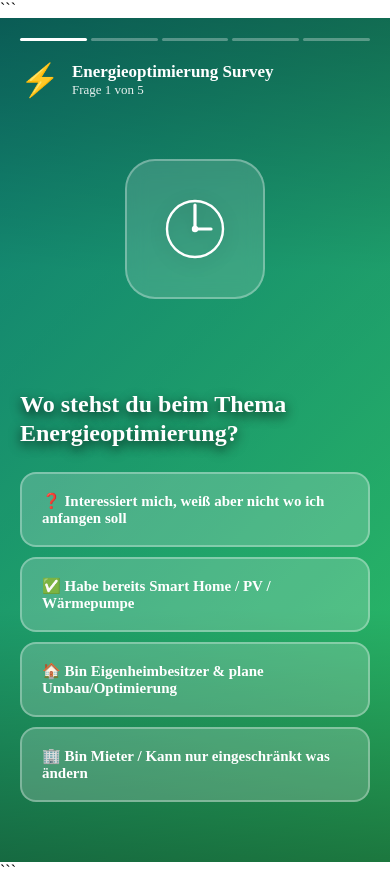
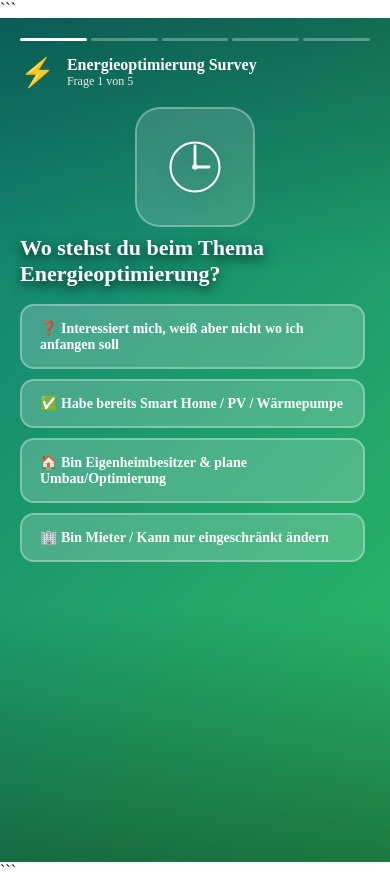
Before and after one commit to Smart-Home-Smart-Solutions/Smart_Home_Umfage, a plain HTML site: page index.html in a window 390 px wide. Both pictures are taken after a click on the element "Los geht's!". Drawn offline with Linux system fonts and the light colour scheme.

Commit message:
Artefakt 3

````diff
--- a/index.html
+++ b/index.html
@@ -102,7 +102,7 @@
     .progress-bars {
         display: flex;
         gap: 4px;
-        margin-bottom: 20px;
+        margin-bottom: 15px;
     }
 
     .progress-bar {
@@ -120,20 +120,20 @@
         display: flex;
         align-items: center;
         gap: 12px;
-        margin-bottom: 20px;
+        margin-bottom: 15px;
     }
 
     .story-logo {
-        font-size: 32px;
+        font-size: 28px;
     }
 
     .story-info h1 {
-        font-size: 17px;
+        font-size: 16px;
         font-weight: 700;
     }
 
     .story-info p {
-        font-size: 13px;
+        font-size: 12px;
         opacity: 0.9;
     }
 
@@ -141,60 +141,74 @@
         display: flex;
         justify-content: center;
         align-items: center;
-        margin: 20px 0;
-        min-height: 180px;
+        margin: 10px 0;
+        min-height: 140px;
     }
 
     .minimal-graphic {
-        width: 160px;
-        height: 160px;
+        width: 130px;
+        height: 130px;
         display: flex;
         align-items: center;
         justify-content: center;
         background: rgba(255,255,255,0.15);
-        border-radius: 30px;
+        border-radius: 25px;
         backdrop-filter: blur(10px);
         border: 2px solid rgba(255,255,255,0.3);
     }
 
     .minimal-graphic svg {
-        width: 100px;
-        height: 100px;
+        width: 80px;
+        height: 80px;
         filter: drop-shadow(0 4px 8px rgba(0,0,0,0.2));
     }
 
     .question-area {
-        margin-top: auto;
-        margin-bottom: 20px;
+        flex: 1;
+        display: flex;
+        flex-direction: column;
+        min-height: 0;
+        padding-bottom: 10px;
     }
 
     .question-text {
-        font-size: 28px;
+        font-size: 24px;
         font-weight: 800;
         line-height: 1.2;
         text-shadow: 0 4px 12px rgba(0,0,0,0.8);
-        margin-bottom: 24px;
+        margin-bottom: 16px;
+        flex-shrink: 0;
+    }
+
+    .options-wrapper {
+        flex: 1;
+        overflow-y: auto;
+        overflow-x: hidden;
+        -webkit-overflow-scrolling: touch;
+        min-height: 0;
+        margin-bottom: 10px;
     }
 
     .story-options {
         display: flex;
         flex-direction: column;
         gap: 10px;
-        margin-bottom: 20px;
+        padding-right: 5px;
     }
 
     .next-button {
         background: rgba(255,255,255,0.9);
         border: 2px solid white;
         border-radius: 50px;
-        padding: 18px 40px;
-        margin-top: 20px;
+        padding: 16px 35px;
         cursor: pointer;
-        font-size: 18px;
+        font-size: 17px;
         font-weight: 700;
         color: #667eea;
         text-align: center;
         display: none;
+        flex-shrink: 0;
+        margin-top: auto;
     }
 
     .next-button.active {
@@ -204,13 +218,14 @@
     .option {
         background: rgba(255,255,255,0.2);
         border: 2px solid rgba(255,255,255,0.3);
-        border-radius: 16px;
-        padding: 20px 24px;
+        border-radius: 14px;
+        padding: 16px 20px;
         cursor: pointer;
-        font-size: 17px;
+        font-size: 15px;
         font-weight: 600;
         color: white;
         transition: all 0.2s ease;
+        flex-shrink: 0;
     }
 
     .option.selected {
@@ -338,11 +353,21 @@
     @media (max-width: 480px) {
         .intro-title { font-size: 36px; }
         .intro-subtitle { font-size: 17px; }
-        .question-text { font-size: 24px; }
-        .option { font-size: 15px; padding: 18px 20px; }
+        .question-text { font-size: 22px; }
+        .option { font-size: 14px; padding: 14px 18px; }
         .result-title { font-size: 32px; }
-        .minimal-graphic { width: 140px; height: 140px; }
-        .minimal-graphic svg { width: 80px; height: 80px; }
+        .minimal-graphic { width: 120px; height: 120px; }
+        .minimal-graphic svg { width: 70px; height: 70px; }
+        .story-header { margin-bottom: 10px; }
+        .visual-container { min-height: 120px; margin: 8px 0; }
+    }
+
+    @media (max-height: 700px) {
+        .visual-container { min-height: 100px; margin: 5px 0; }
+        .minimal-graphic { width: 100px; height: 100px; }
+        .minimal-graphic svg { width: 60px; height: 60px; }
+        .question-text { font-size: 20px; margin-bottom: 12px; }
+        .option { padding: 12px 16px; }
     }
 </style>
 ```
@@ -395,11 +420,13 @@
             </div>
             <div class="question-area">
                 <div class="question-text">Wo stehst du beim Thema Energieoptimierung?</div>
+                <div class="options-wrapper">
                     <div class="story-options">
                         <div class="option" data-value="interessiert">❓ Interessiert mich, weiß aber nicht wo ich anfangen soll</div>
                         <div class="option" data-value="habe">✅ Habe bereits Smart Home / PV / Wärmepumpe</div>
                         <div class="option" data-value="eigenheim">🏠 Bin Eigenheimbesitzer & plane Umbau/Optimierung</div>
-                    <div class="option" data-value="mieter">🏢 Bin Mieter / Kann nur eingeschränkt was ändern</div>
+                        <div class="option" data-value="mieter">🏢 Bin Mieter / Kann nur eingeschränkt ändern</div>
+                    </div>
                 </div>
             </div>
         </div>
@@ -434,11 +461,13 @@
             </div>
             <div class="question-area">
                 <div class="question-text">Was ist dir bei einer Lösung am wichtigsten?</div>
+                <div class="options-wrapper">
                     <div class="story-options">
                         <div class="option" data-value="guenstig">💰 Günstige & schnelle Umsetzung</div>
                         <div class="option" data-value="preis">⚖️ Gutes Preis-Leistungs-Verhältnis</div>
                         <div class="option" data-value="qualitaet">✨ Qualität & Langlebigkeit</div>
                         <div class="option" data-value="beratung">🤝 Professionelle Beratung & Betreuung</div>
+                    </div>
                 </div>
                 <button class="next-button" onclick="nextQuestion()">Weiter →</button>
             </div>
@@ -475,12 +504,14 @@
             </div>
             <div class="question-area">
                 <div class="question-text">Was würdest du gerne verbessern/optimieren?</div>
+                <div class="options-wrapper">
                     <div class="story-options">
                         <div class="option" data-value="beleuchtung">💡 Beleuchtung modernisieren</div>
                         <div class="option" data-value="energie">⚡ Energiekosten senken</div>
                         <div class="option" data-value="smarthome">🏠 Komplettes Smart Home aufbauen</div>
                         <div class="option" data-value="elektro">🔌 Elektroinstallation erweitern/sanieren</div>
                         <div class="option" data-value="beratung">💭 Erstmal nur Beratung, was möglich ist</div>
+                    </div>
                 </div>
                 <button class="next-button" onclick="nextQuestion()">Weiter →</button>
             </div>
@@ -517,11 +548,13 @@
             </div>
             <div class="question-area">
                 <div class="question-text">Wann kannst du dir eine Umsetzung vorstellen?</div>
+                <div class="options-wrapper">
                     <div class="story-options">
                         <div class="option" data-value="6monate">🚀 Innerhalb der nächsten 6 Monate</div>
                         <div class="option" data-value="1jahr">📅 Innerhalb der nächsten 1,5 Jahre</div>
                         <div class="option" data-value="irgendwann">💭 Irgendwann mal, keine Eile</div>
                         <div class="option" data-value="info">🤔 Erstmal nur informieren</div>
+                    </div>
                 </div>
             </div>
         </div>
@@ -556,12 +589,14 @@
             </div>
             <div class="question-area">
                 <div class="question-text">Was hält dich aktuell noch zurück?</div>
+                <div class="options-wrapper">
                     <div class="story-options">
-                    <div class="option" data-value="budget">💰 Budget / Kosten sind unklar</div>
-                    <div class="option" data-value="wiewo">🤷 Weiß nicht wo/wie ich anfangen kann</div>
+                        <div class="option" data-value="budget">💰 Budget / Kosten unklar</div>
+                        <div class="option" data-value="wiewo">🤷 Weiß nicht wo/wie man anfangen kann</div>
                         <div class="option" data-value="zeit">⏰ Keine Zeit für Planung</div>
                         <div class="option" data-value="anbieter">👷 Finde keinen vertrauenswürdigen Anbieter</div>
                         <div class="option" data-value="bereit">✅ Nichts - ich bin bereit!</div>
+                    </div>
                 </div>
             </div>
         </div>
@@ -617,7 +652,6 @@
                 body: JSON.stringify(data)
             });
 
-            // no-cors mode bedeutet wir bekommen keine Response, aber das ist ok
             loadingSpinner.classList.remove('active');
             console.log('Daten erfolgreich gesendet!');
 
@@ -641,7 +675,6 @@
         slides.forEach(s => s.style.display = 'none');
         resultScreen.classList.add('active');
 
-        // Daten für Google Sheets vorbereiten
         const surveyData = {
             timestamp: new Date().toISOString(),
             frage1: answers[1] || '',
@@ -653,7 +686,6 @@
 
         console.log('Survey Results:', surveyData);
 
-        // An Google Sheets senden
         if (GOOGLE_SCRIPT_URL !== 'HIER_DEINE_GOOGLE_SCRIPT_URL_EINFÜGEN') {
             submitToGoogleSheets(surveyData);
         } else {
````
Lines whose indentation alone changed are shown as unchanged.
